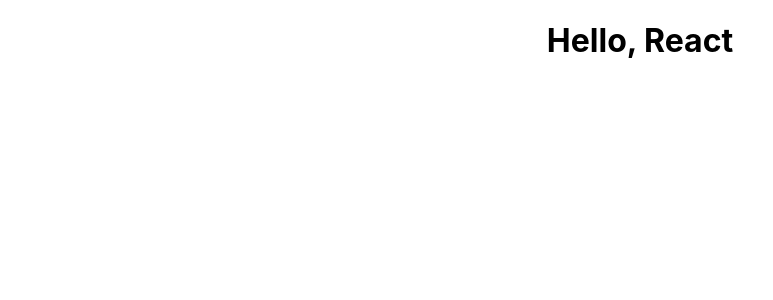
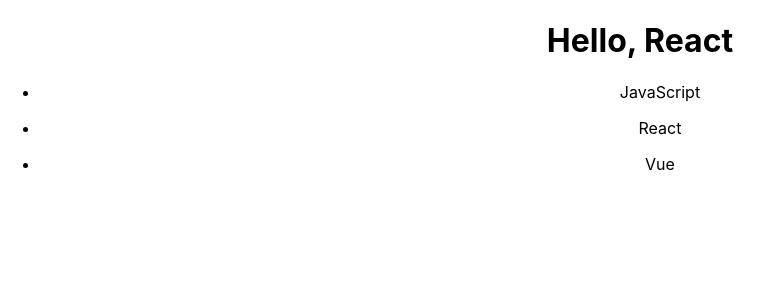
Before and after one commit to ba58ajbse/todo-hooks, a React (Create React App) app: page / in a window 1280 px wide. Shown: the top 300 px of the page, without its empty margins (0-773 px from the left). Built offline with nearby package versions, Linux system fonts and the light colour scheme.

Commit message:
TodoList追加

```diff
--- a/src/App.tsx
+++ b/src/App.tsx
@@ -1,10 +1,14 @@
 import React from 'react';
 import './assets/App.css';
+import TodoList from './components/TodoList';
 
 const App: React.FC = () => {
   return (
     <div className="App">
-      <h1>Hello, React</h1>
+      <div className="wrapper">
+        <h1>Hello, React</h1>
+        <TodoList />
+      </div>
     </div>
   );
 };
--- /dev/null
+++ b/src/components/Todo.tsx
@@ -0,0 +1,14 @@
+import React from 'react';
+
+type Props = {
+  todo: { id: number; title: string };
+};
+const Todo: React.FC<Props> = ({ todo }) => {
+  return (
+    <li key={todo.id}>
+      <p>{todo.title}</p>
+    </li>
+  );
+};
+
+export default Todo;
--- /dev/null
+++ b/src/components/TodoList.tsx
@@ -0,0 +1,24 @@
+import React from 'react';
+import Todo from './Todo';
+
+type Todo = {
+  id: number;
+  title: string;
+};
+const TodoList: React.FC = () => {
+  const todos: Todo[] = [
+    { id: 0, title: 'JavaScript' },
+    { id: 1, title: 'React' },
+    { id: 2, title: 'Vue' },
+  ];
+
+  return (
+    <ul className="todolist-wrapper">
+      {todos.map((todo) => (
+        <Todo key={todo.id} todo={todo} />
+      ))}
+    </ul>
+  );
+};
+
+export default TodoList;
```
